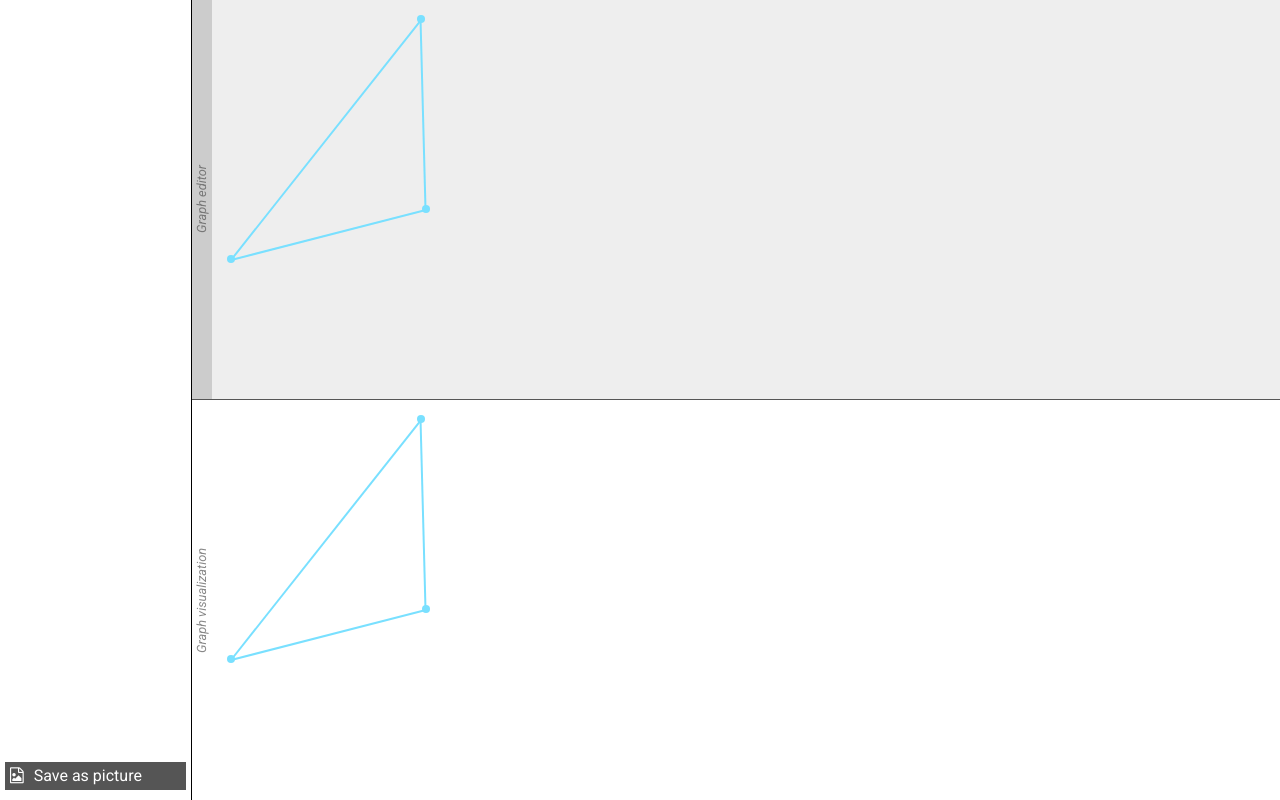
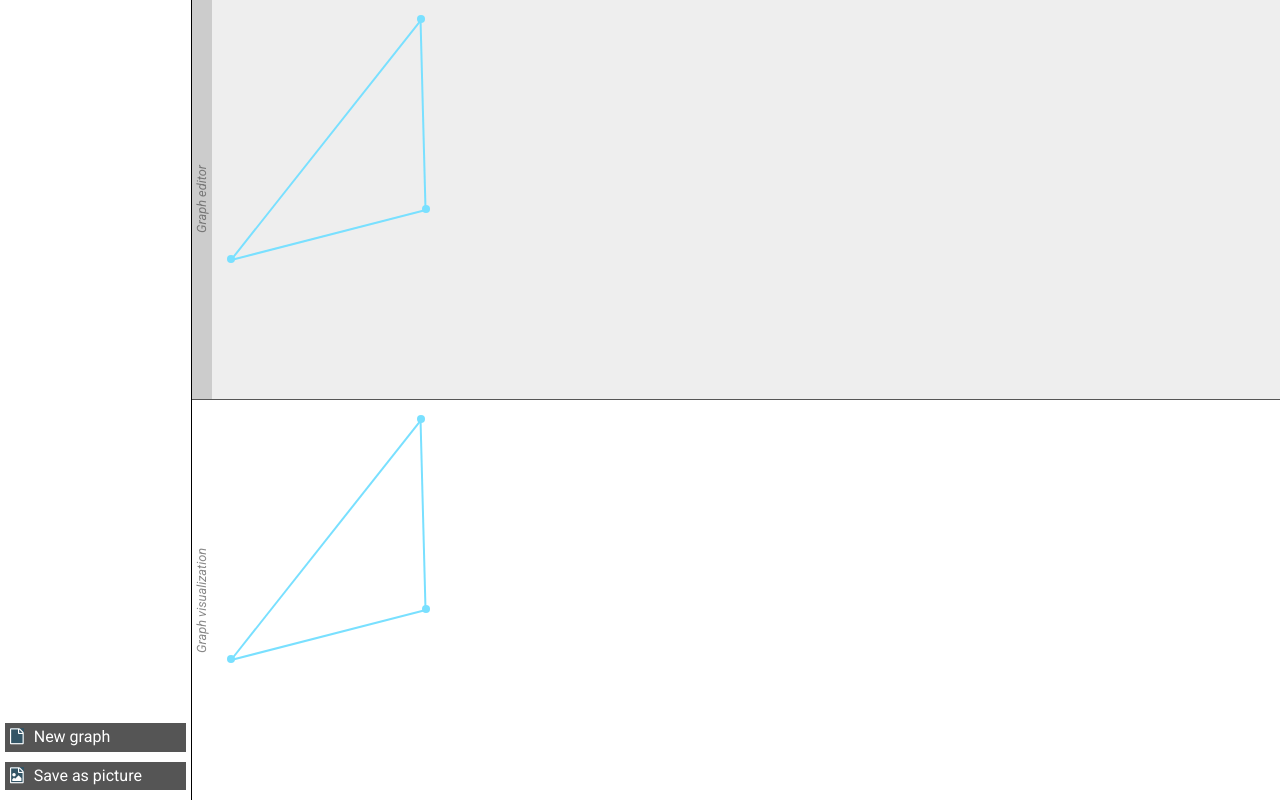
Before and after one commit to vin100bk/myGraph, a React app: page / in a window 1280 px wide. Built offline with nearby package versions, Linux system fonts and the light colour scheme.

Commit message:
New graph capability

```diff
--- a/src/components/GraphTool/GraphButtons/GraphButton/GraphButton.css
+++ b/src/components/GraphTool/GraphButtons/GraphButton/GraphButton.css
@@ -14,4 +14,5 @@
 
 .graph-button .fa {
     margin-right: 10px;
+    background-color: #356;
 }
--- a/src/components/GraphTool/GraphButtons/GraphButtons.js
+++ b/src/components/GraphTool/GraphButtons/GraphButtons.js
@@ -10,7 +10,16 @@ class GraphButtons extends Component {
     constructor(props) {
         super(props);
 
+        this.handleNew = this.handleNew.bind(this);
         this.handleSavePicture = this.handleSavePicture.bind(this);
+    }
+
+    /**
+     * Create a new graph
+     */
+    handleNew(e) {
+        e.preventDefault();
+        this.props.onNewGraph();
     }
 
     /**
@@ -28,6 +37,11 @@ class GraphButtons extends Component {
     render() {
         return (
             <section className="graph-buttons">
+                <GraphButton onClick={this.handleNew}>
+                    <i className="fa fa-file-o" aria-hidden="true"></i>
+                    New graph
+                </GraphButton>
+
                 <GraphButton onClick={this.handleSavePicture}>
                     <i className="fa fa-file-image-o" aria-hidden="true"></i>
                     Save as picture
--- a/src/components/GraphTool/GraphTool.js
+++ b/src/components/GraphTool/GraphTool.js
@@ -17,6 +17,7 @@ class GraphTool extends Component {
         this.handleDeletePoint = this.handleDeletePoint.bind(this);
         this.handleAddLink = this.handleAddLink.bind(this);
         this.handleDeleteLink = this.handleDeleteLink.bind(this);
+        this.handleNewGraph = this.handleNewGraph.bind(this);
 
         this.state = {points: this.props.points, links: this.computeLinksInfos(this.props.links, this.props.points)};
     }
@@ -98,6 +99,13 @@ class GraphTool extends Component {
     }
 
     /**
+     * Create a new graph
+     */
+    handleNewGraph() {
+        this.setState({points: {}, links: {}});
+    }
+
+    /**
      * Compute information for all links
      * @param links
      * @param points
@@ -140,7 +148,7 @@ class GraphTool extends Component {
      * @returns {*}
      */
     getNextPointName(points) {
-        if (points.length === 0) {
+        if (Object.keys(points).length === 0) {
             return 1;
         } else {
             const keys = Object.keys(points);
@@ -151,7 +159,7 @@ class GraphTool extends Component {
     render() {
         return (
             <section id="graph-tool">
-                <GraphToolBar />
+                <GraphToolBar onNewGraph={this.handleNewGraph}/>
                 <GraphEditor onAddPoint={this.handleAddPoint} onDeletePoint={this.handleDeletePoint}
                              onAddLink={this.handleAddLink} onDeleteLink={this.handleDeleteLink}
                              points={this.state.points} links={this.state.links}/>
--- a/src/components/GraphTool/GraphToolBar/GraphToolBar.js
+++ b/src/components/GraphTool/GraphToolBar/GraphToolBar.js
@@ -6,11 +6,24 @@ import GraphOptions from '../GraphOptions/GraphOptions';
 import GraphButtons from '../GraphButtons/GraphButtons';
 
 class GraphToolBar extends Component {
+    constructor(props) {
+        super(props);
+
+        this.handleNewGraph = this.handleNewGraph.bind(this);
+    }
+
+    /**
+     * Create a new graph
+     */
+    handleNewGraph() {
+        this.props.onNewGraph();
+    }
+
     render() {
         return (
             <section id="graph-toolbar">
                 <GraphOptions />
-                <GraphButtons />
+                <GraphButtons onNewGraph={this.handleNewGraph}/>
             </section>
         );
     }
```
